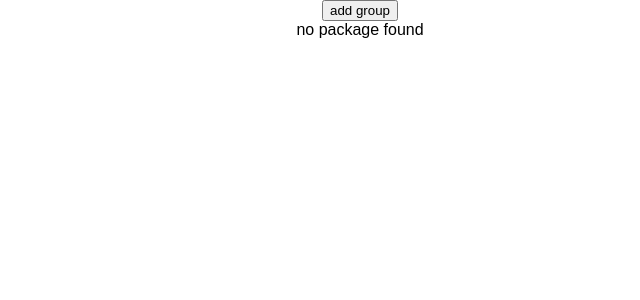
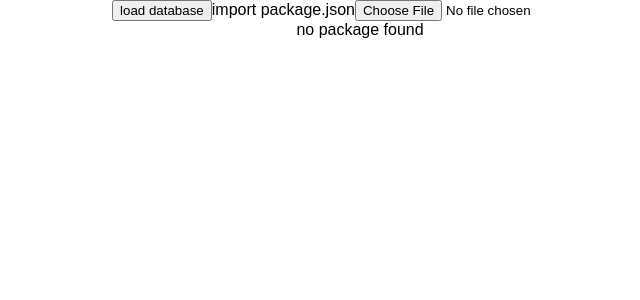
Before and after one commit to hoanganh25991/react-manage-dependencies, a React (Create React App) app: page / in a window 1280 px wide. Shown: the top 300 px of the page, without its empty margins (280-920 px from the left). Built offline with nearby package versions, Linux system fonts and the light colour scheme.

Commit message:
Try file reader to read file as text, not good interface

```diff
--- a/package.json
+++ b/package.json
@@ -23,7 +23,7 @@
   "scripts": {
     "init": "node scripts",
     "react-start": "react-scripts start",
-    "start": "npm-run-all -s  init react-start",
+    "start": "npm-run-all -s init react-start",
     "build": "react-scripts build",
     "test": "react-scripts test --env=jsdom",
     "eject": "react-scripts eject",
--- a/src/actions/actionTypes.js
+++ b/src/actions/actionTypes.js
@@ -1 +1,2 @@
 export const LOAD_DATABASE = "LOAD_DATABASE"
+export const IMPORT_PACKAGE_JSON = "IMPORT_PACKAGE_JSON"
--- a/src/actions/index.js
+++ b/src/actions/index.js
@@ -1,3 +1,3 @@
 import * as c from "./actionTypes"
-export const actionInit = () => ({ type: "INIT" })
 export const actionLoadDatabase = () => ({ type: c.LOAD_DATABASE })
+export const actionImportPackageJson = () => ({ type: c.IMPORT_PACKAGE_JSON })
--- a/src/components/Panel.js
+++ b/src/components/Panel.js
@@ -6,10 +6,26 @@ export default class Panel extends PureComponent {
     actionLoadDatabase()
   }
 
+  importPackageJson = () => {
+    let { actionImportPackageJson } = this.props
+    actionImportPackageJson()
+  }
+
+  readPackageJson = e => {
+    let file = e.target.files[0]
+    if (file) {
+      let fr = new FileReader()
+      fr.onload = text => console.log(text, text.target.result)
+      console.log(fr.readAsText(file))
+    }
+  }
+
   render() {
     return (
       <div>
-        <button onClick={this.loadDatabase}>add group</button>
+        <button onClick={this.loadDatabase}>load database</button>
+        <label>import package.json</label>
+        <input type="file" onClick={this.importPackageJson} onChange={this.readPackageJson} />
       </div>
     )
   }
--- a/src/containers/HoiPanel.js
+++ b/src/containers/HoiPanel.js
@@ -1,10 +1,11 @@
 import { connect } from "react-redux"
 import Panel from "../components/Panel"
-import { actionLoadDatabase } from "../actions"
+import { actionLoadDatabase, actionImportPackageJson } from "../actions"
 
 const mapStateToProps = null
 const mapActionToProps = dispatch => ({
-  actionLoadDatabase: () => dispatch(actionLoadDatabase())
+  actionLoadDatabase: () => dispatch(actionLoadDatabase()),
+  actionImportPackageJson: () => dispatch(actionImportPackageJson())
 })
 
 export default connect(mapStateToProps, mapActionToProps)(Panel)
--- a/src/reducers/index.js
+++ b/src/reducers/index.js
@@ -15,6 +15,9 @@ export default (state = initalState, action) => {
     case c.LOAD_DATABASE: {
       return loadState()
     }
+    case c.IMPORT_PACKAGE_JSON: {
+      return state
+    }
     default:
       return state
   }
```
